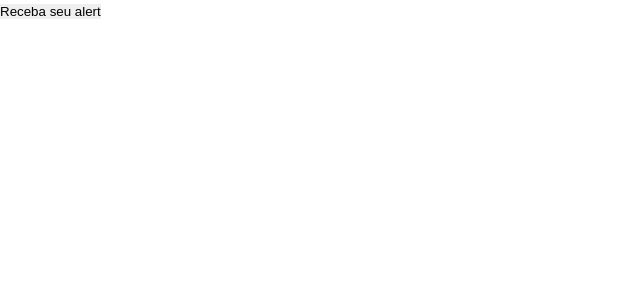
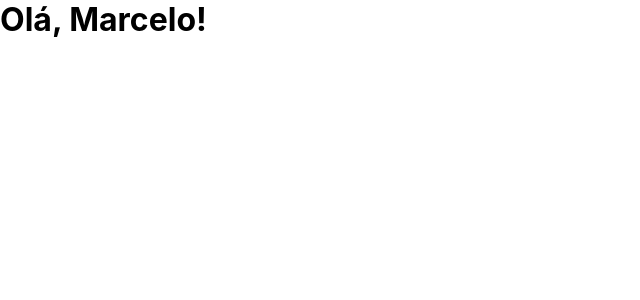
Before and after one commit to MarceloAfonso-dev/SDJ.Primeiro-React, a React (Create React App) app: page / in a window 1280 px wide. Shown: the top 300 px of the page, without its empty margins (0-640 px from the left). Built offline with nearby package versions, Linux system fonts and the light colour scheme.

Commit message:
props default

```diff
--- a/src/App.jsx
+++ b/src/App.jsx
@@ -1,8 +1,11 @@
-function Filho({ onAlert }) {
-  return <button onClick={onAlert}>Receba seu alert</button>;
+function Saudacao({ nome = 'Mundo' }) {
+  return <h1>Olá, {nome}!</h1>;
 }
 
 export default function App() {
-  const handleAlert = () => alert('Alerta funcionando!');
-  return <Filho onAlert={handleAlert} />;
+  return (
+    <div>
+      <Saudacao nome="Marcelo" />
+    </div>
+  );
 }
```
